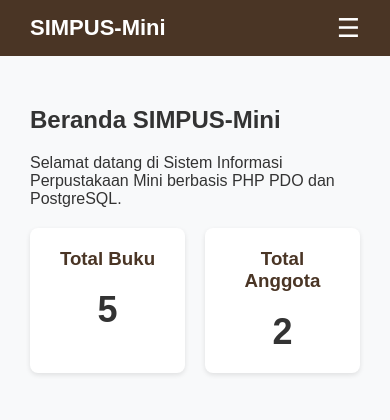
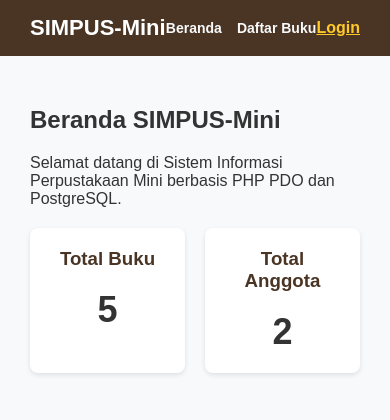
Before and after one commit to revandaph/Pemrograman-Web, a PHP site: page /index.php in a window 390 px wide. Shown: the top 420 px of the page. Run offline with PHP 8.4, Linux system fonts and the light colour scheme; data comes from the database, SQL or seed files in the repository; some libraries are stand-ins or nearby versions.

Commit message:
Jobsheet 10 perbarui header.php dengan navbar dinamis dan status login user

```diff
--- a/Jobsheet10/includes/header.php
+++ b/Jobsheet10/includes/header.php
@@ -1,13 +1,18 @@
 <?php
-$base_url = sprintf(
+if (session_status() === PHP_SESSION_NONE) {
+    session_start();
+}
+$sudahLogin = isset($_SESSION['user_id']);
+
+$base = sprintf(
     "%s://%s%s/",
     isset($_SERVER['HTTPS']) && $_SERVER['HTTPS'] != 'off' ? 'https' : 'http',
     $_SERVER['HTTP_HOST'],
     rtrim(dirname($_SERVER['SCRIPT_NAME']), '/\\')
 );
 
-if (basename(dirname($_SERVER['SCRIPT_NAME'])) === 'buku' || basename(dirname($_SERVER['SCRIPT_NAME'])) === 'anggota') {
-    $base_url = dirname($base_url) . '/';
+if (in_array(basename(dirname($_SERVER['SCRIPT_NAME'])), ['buku', 'anggota', 'auth'])) {
+    $base = dirname($base) . '/';
 }
 ?>
 <!DOCTYPE html>
@@ -28,21 +33,11 @@ if (basename(dirname($_SERVER['SCRIPT_NAME'])) === 'buku' || basename(dirname($_
             position: relative;
         }
         header h1 { margin: 0; font-size: 22px; white-space: nowrap; }
-        nav { display: flex; gap: 15px; }
+        nav { display: flex; gap: 15px; align-items: center; }
         nav a { color: #f8f9fa; text-decoration: none; font-weight: bold; font-size: 14px; }
         nav a:hover { color: #ffca28; }
-
-        .burger-btn {
-            display: none;
-            background: none;
-            border: none;
-            color: white;
-            font-size: 26px;
-            cursor: pointer;
-            padding: 0;
-            line-height: 1;
-        }
-
+        .auth-status { display: flex; align-items: center; gap: 15px; }
+        .auth-status a { color: #ffca28; text-decoration: underline; font-weight: bold; }
         .container { padding: 30px; max-width: 1000px; margin: auto; }
         .card-container { display: flex; gap: 20px; margin-top: 20px; }
         .card { background: white; padding: 20px; border-radius: 8px; box-shadow: 0 2px 5px rgba(0,0,0,0.1); flex: 1; text-align: center; }
@@ -57,45 +52,27 @@ if (basename(dirname($_SERVER['SCRIPT_NAME'])) === 'buku' || basename(dirname($_
         form { background: white; padding: 25px; border-radius: 8px; box-shadow: 0 2px 5px rgba(0,0,0,0.1); }
         form label { display: block; margin-top: 12px; font-weight: bold; }
         form input, form select, form textarea { width: 100%; padding: 10px; margin-top: 5px; box-sizing: border-box; border: 1px solid #ccc; border-radius: 4px; }
-
-        @media (max-width: 768px) {
-            .burger-btn { display: block; }
-            nav {
-                display: none;
-                flex-direction: column;
-                width: 100%;
-                position: absolute;
-                top: 100%;
-                left: 0;
-                background-color: #4a3525;
-                padding: 15px 30px;
-                box-sizing: border-box;
-                gap: 12px;
-                box-shadow: 0 4px 6px rgba(0,0,0,0.2);
-                z-index: 999;
-            }
-            nav.active { display: flex; }
-        }
     </style>
 </head>
 <body>
 <header>
     <h1>SIMPUS-Mini</h1>
-    <button class="burger-btn" onclick="toggleMenu()">&#9776;</button>
-    <nav id="navMenu">
-        <a href="<?= $base_url ?>index.php">Beranda</a>
-        <a href="<?= $base_url ?>buku/list.php">Daftar Buku</a>
-        <a href="<?= $base_url ?>buku/tambah.php">Tambah Buku</a>
-        <a href="<?= $base_url ?>anggota/list.php">Daftar Anggota</a>
-        <a href="<?= $base_url ?>anggota/tambah.php">Tambah Anggota</a>
+    <nav>
+        <a href="<?= $base ?>index.php">Beranda</a>
+        <a href="<?= $base ?>buku/list.php">Daftar Buku</a>
+        <?php if ($sudahLogin): ?>
+            <a href="<?= $base ?>buku/tambah.php">Tambah Buku</a>
+            <a href="<?= $base ?>anggota/list.php">Daftar Anggota</a>
+            <a href="<?= $base ?>anggota/tambah.php">Tambah Anggota</a>
+        <?php endif; ?>
     </nav>
+    <div class="auth-status">
+        <?php if ($sudahLogin): ?>
+            <span>Halo, <strong><?= htmlspecialchars($_SESSION['nama']) ?></strong></span>
+            <a href="<?= $base ?>auth/logout.php">Logout</a>
+        <?php else: ?>
+            <a href="<?= $base ?>auth/login.php">Login</a>
+        <?php endif; ?>
+    </div>
 </header>
-
-<script>
-function toggleMenu() {
-    var menu = document.getElementById("navMenu");
-    menu.classList.toggle("active");
-}
-</script>
-
 <div class="container">
```
